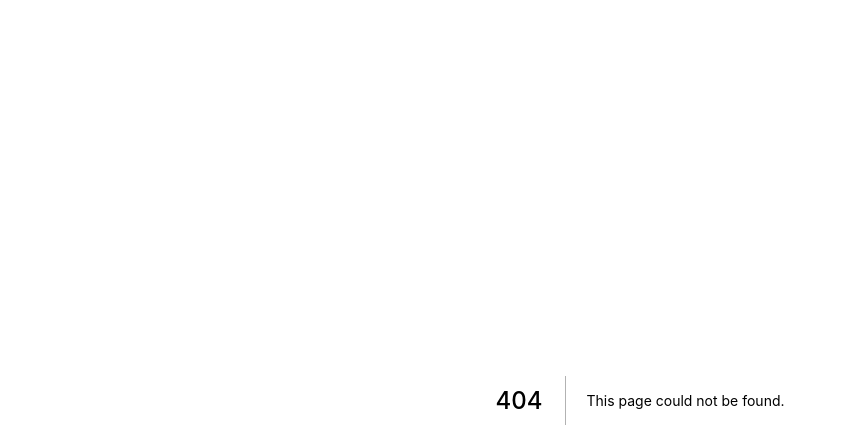
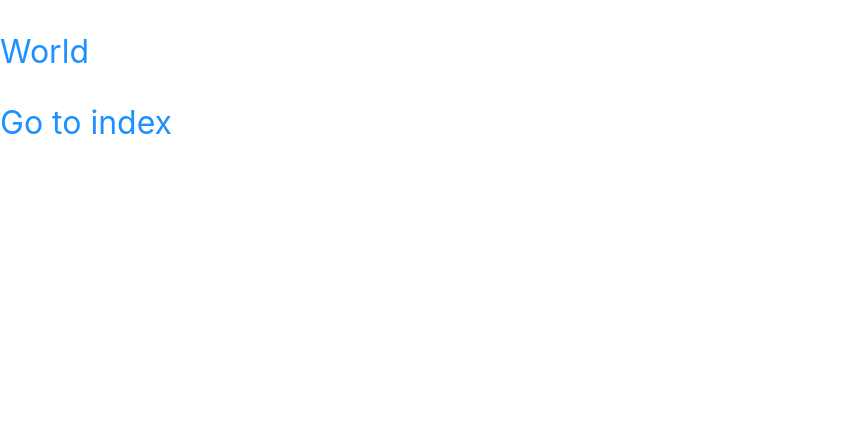
Before and after one commit to nobushi95/ts-react-next-webapp-book, a Next.js app in the folder ch04/component-development/: page /as-property in a window 1280 px wide. Before the commit this address had no page. Shown: the top 448 px of the page, without its empty margins (0-847 px from the left). Built offline with nearby package versions, Linux system fonts and the light colour scheme.

Commit message:
AsProperty追加

```diff
--- /dev/null
+++ b/ch04/component-development/pages/as-property.tsx
@@ -0,0 +1,20 @@
+import { NextPage } from 'next';
+import styled from 'styled-components';
+
+const Text = styled.p`
+  color: #1e90ff;
+  font-size: 2em;
+`;
+
+const AsProperty: NextPage = () => {
+  return (
+    <div>
+      <Text>World</Text>
+      <Text as="a" href="/">
+        Go to index
+      </Text>
+    </div>
+  );
+};
+
+export default AsProperty;
```
